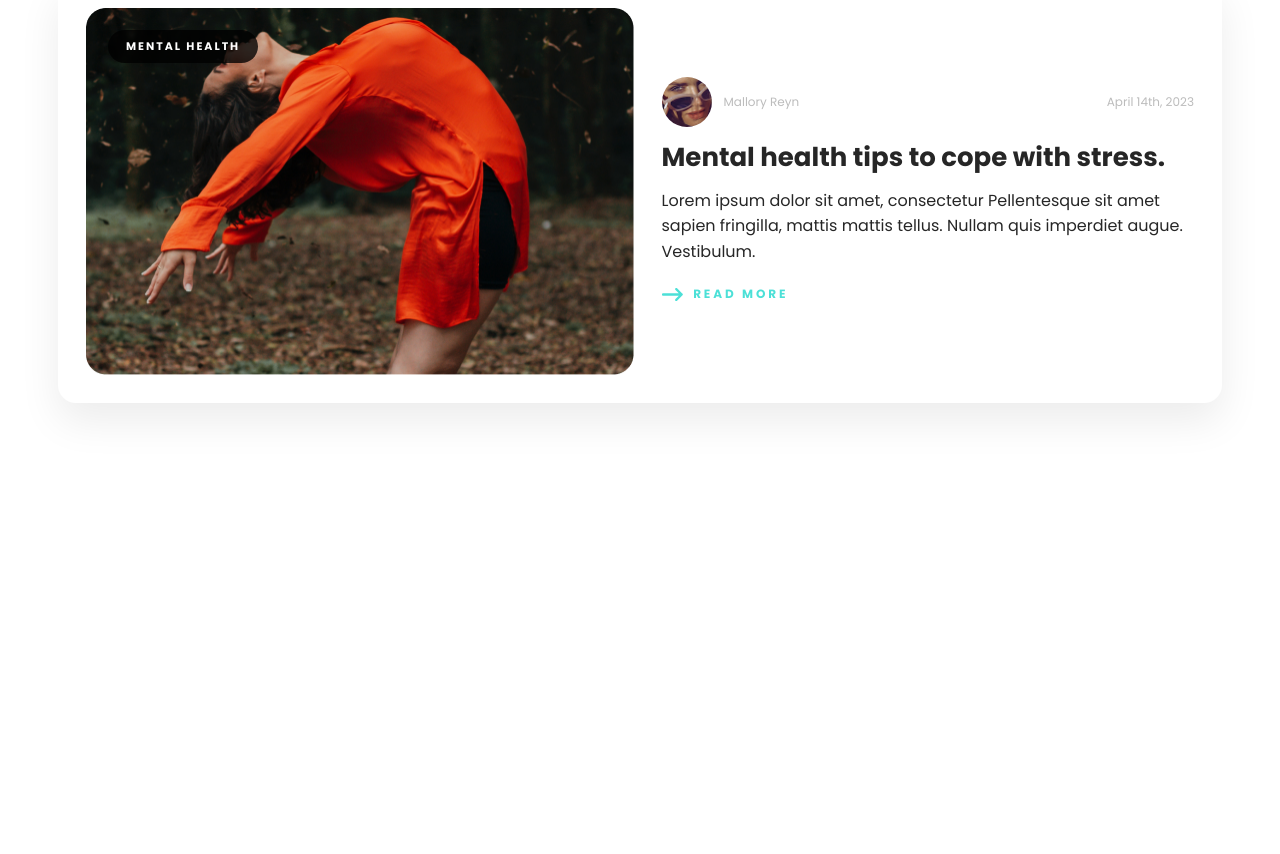
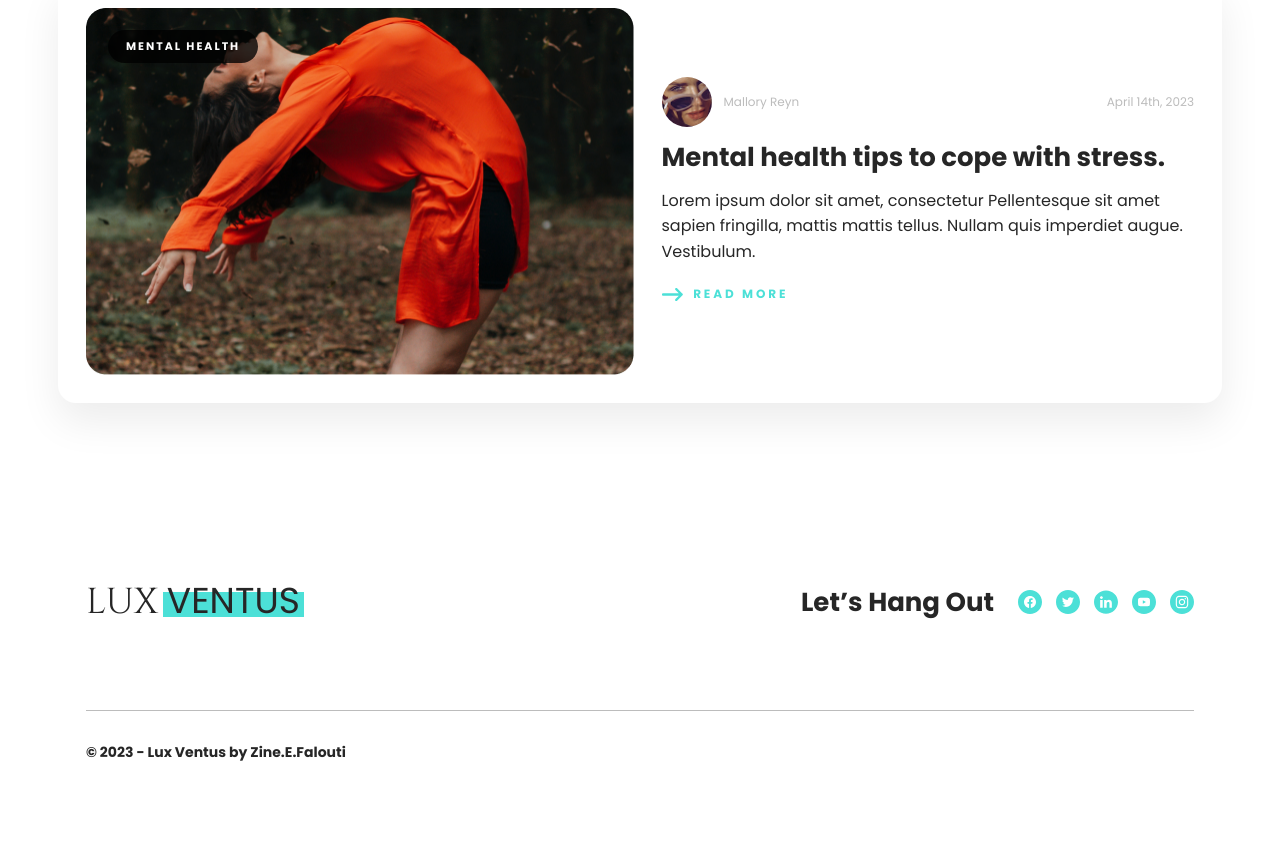
Before and after one commit to gugaarchvadze/first-group-teamwork, a plain HTML site: page index.html in a window 1280 px wide. Shown: the part 1013-1867 px from the top of the page. Before the commit the page ends 1506 px from the top, so only its background shows below. Drawn offline with Linux system fonts and the light colour scheme.

Commit message:
Add footer section

```diff
--- a/index.html
+++ b/index.html
@@ -6,7 +6,8 @@
     <meta name="viewport" content="width=device-width, initial-scale=1.0">
     <title>LUX VENTUS</title>
     <link rel="icon" href="favicon.png" type="image/png">
-    <link href="https://fonts.googleapis.com/css2?family=Poppins:wght@400;700&display=swap" rel="stylesheet">
+    <link href="https://fonts.googleapis.com/css2?family=Cinzel:wght@400&family=Poppins:wght@400;700&display=swap"
+        rel="stylesheet">
 
     <link rel="stylesheet" href="style.css">
 
@@ -62,7 +63,7 @@
 
 
 
-            <!-- ეს არის ბოლო სამი სურათის, სოლოს წინა ქარდი -->
+        <!-- ეს არის ბოლო სამი სურათის, სოლოს წინა ქარდი -->
 
 
 
@@ -100,7 +101,7 @@
         </article>
 
 
-            <!-- ეს არის ბოლო სამი სურათის, უკანასკნელი ქარდი -->
+        <!-- ეს არის ბოლო სამი სურათის, უკანასკნელი ქარდი -->
 
 
 
@@ -139,6 +140,37 @@
 
     </section>
 
+    <!-- footer სექცია -->
+
+    <footer class="site-footer">
+        <div class="footer-inner">
+            <!-- ზედა მხარე footerის -->
+            <div class="footer-top">
+                <div class="footer-brand">
+                    LUX <span class="brand-highlight">VENTUS</span>
+                </div>
+                <div class="footer-social">
+                    <span class="footer-title">Let’s Hang Out</span>
+                    <div class="socials">
+                        <a href="#"><img src="assets/facebook iconi.svg" alt="facebook"></a>
+                        <a href="#"><img src="assets/twitter icon.svg" alt="twitter"></a>
+                        <a href="#"><img src="assets/linkedin iconi.svg" alt="linkedin"></a>
+                        <a href="#"><img src="assets/youtube iconi.svg" alt="youtube"></a>
+                        <a href="#"><img src="assets/instagram iconi.svg" alt="instagram"></a>
+                    </div>
+
+                </div>
+                <!-- footeris ხაზი -->
+            </div>
+            <div class="footer-divider"></div>
+            <!-- ქვედა მხარე -->
+            <div class="footer-bottom">© 2023 - Lux Ventus by Zine.E.Falouti</div>
+
+
+        </div>
+
+    </footer>
+
 
 
 </body>
--- a/style.css
+++ b/style.css
@@ -206,3 +206,172 @@ a { text-decoration: none; }
   .post-media{ width: 100%; height: 260px; }
   .desc{ max-width: 100%; }
 }
+
+
+
+
+
+
+/* footerის სექცია */
+
+.site-footer{
+  max-width: 1440px;
+  height: 308px;
+  margin: 0 auto;
+  background: #ffffff;
+  border-radius: 40px 40px 0 0;
+}
+
+
+
+/* content area inside footer*/
+
+.footer-inner{
+  padding: 90px 86px 95px 86px;
+}
+
+
+
+/* ზედა მხარე footerის */
+
+.footer-top{
+  display: flex;
+  justify-content: space-between;
+  align-items: center;
+}
+
+
+/* footerის ლოგო */
+
+.footer-brand{
+  font-family: "Cinzel", serif;
+  font-size: 36px;
+  font-weight: 400;
+  line-height: 1;
+  color: #262626;
+}
+
+
+/* ლოგოს ტექსტის ნაწილის უკან ლურჯი მონიშვნა */
+
+.brand-highlight{
+  position: relative;
+  display: inline-block;
+  z-index: 1;
+}
+
+
+
+/* ქმნის უკანა ლურჯ  მონიშნულ ფონს */
+
+.brand-highlight::before{
+  content: "";
+  position: absolute;
+  left: -4px;
+  right: -4px;
+  top: 25%;
+  height: 0.7em;
+  background-color: #4CE0D7;
+  z-index: -1;
+}
+
+
+/* footer-s ქვედა  მარჯვენა მხარე: სათაური და სოციალური მედიის ნიშნები */
+
+.footer-social{
+  display: flex;
+  align-items: center;
+  gap: 24px;
+}
+
+
+
+/* "Let's Hang Out" ტექსტის გასტილვა */
+
+
+
+.footer-title{
+  font-family: "Poppins", sans-serif;
+  font-size: 26px;
+  font-weight: 700;
+  line-height: 1;
+  color: #262626;
+}
+
+
+
+/* სოციალური ქსელები */
+
+
+.socials{
+  display: flex;
+  gap: 14px;
+}
+
+
+
+
+/* სოციალური ქსელები */
+
+
+.socials img{
+  width: 24px;
+  height: 24px;
+  display: block;
+}
+
+
+
+
+/* ფოოტერ-ს გამყოფი ხაზი */
+
+.footer-divider{
+  max-width: 1267px;
+  width: 100%;
+  height: 1px;
+  background-color: #BCBCBC;
+  margin: 90px auto 34px;
+}
+
+
+
+
+/* COPYRIGHT */
+
+.footer-bottom{
+  font-family: "Poppins", sans-serif;
+  font-size: 14px;
+  font-weight: 700;
+  line-height: 1;
+  color: #262626;
+}
+
+
+
+
+
+
+
+/* RESPONSIVE */
+
+@media (max-width: 1400px){
+  .footer-divider{
+    width: 100%;
+  }
+}
+
+@media (max-width: 900px){
+  .site-footer{
+    height: auto;
+  }
+
+  .footer-inner{
+    padding: 60px 24px;
+  }
+
+  .footer-top{
+    flex-direction: column;
+    align-items: flex-start;
+    gap: 24px;
+  }
+}
```
Also changed, not shown: assets/facebook iconi.svg (added), assets/instagram iconi.svg (added), assets/linkedin iconi.svg (added), assets/twitter icon.svg (added), assets/youtube iconi.svg (added).
